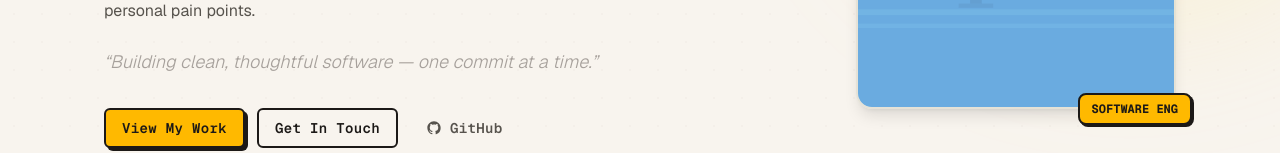
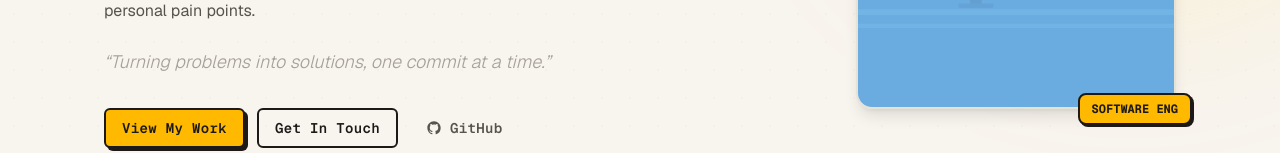
Before and after one commit to ItsRonald99/Personal_Website, a Next.js app: page / in a window 1280 px wide. Shown: the part 476-629 px from the top of the page. Built offline with nearby package versions, Linux system fonts and the light colour scheme.

Commit message:
changed content on summary section

```diff
--- a/data/content.ts
+++ b/data/content.ts
@@ -47,7 +47,7 @@ export interface SiteContent {
 const content: SiteContent = {
   name: "Ronald",
   role: "Software Engineer",
-  tagline: "Building clean, thoughtful software — one commit at a time.",
+  tagline: "Turning problems into solutions, one commit at a time.",
   bio: "I'm a software engineer passionate about taking concepts and turning them into real products. I enjoy exploring machine learning and building tools that I find useful for my personal pain points.",
   email: "r3ma@uwaterloo.ca",
   github: "https://github.com/ItsRonald99",
```
